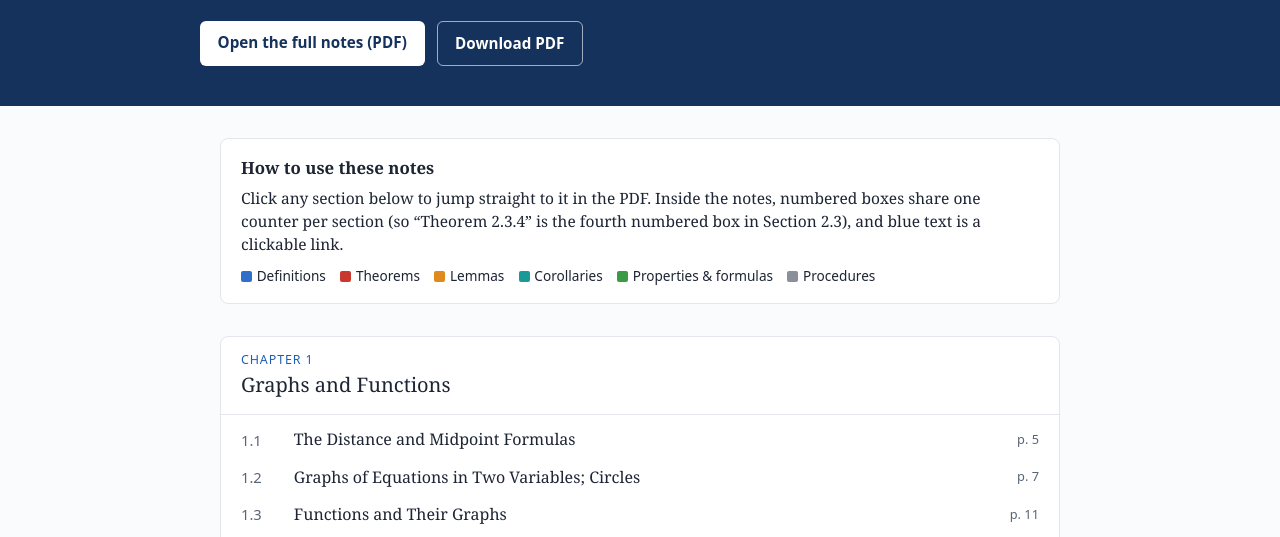
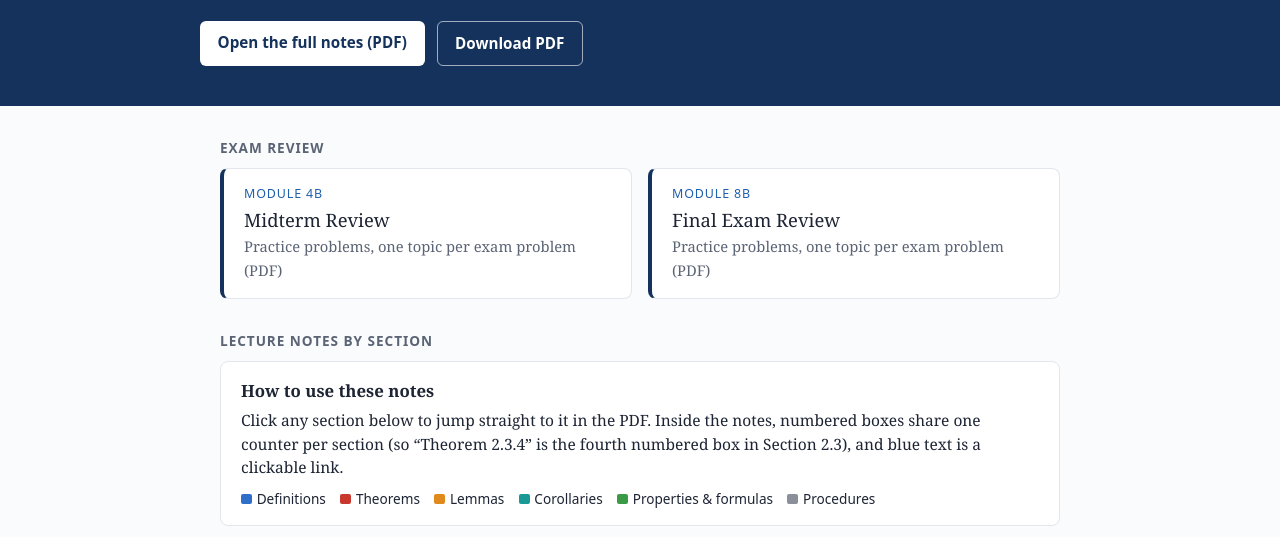
Before and after one commit to rpennell-math/math137-notes, a plain HTML site: page index.html in a window 1280 px wide. Shown: the part 195-732 px from the top of the page. Drawn offline with Linux system fonts and the light colour scheme.

Commit message:
Add midterm and final exam review (student versions)

```diff
--- a/index.html
+++ b/index.html
@@ -35,6 +35,13 @@
   .sn { font-family:system-ui,sans-serif; font-variant-numeric:tabular-nums; color:var(--muted); min-width:2.4rem; font-size:.92rem; padding-top:.08rem; }
   .st { flex:1; }
   .pg { font-family:system-ui,sans-serif; color:var(--muted); font-size:.8rem; white-space:nowrap; padding-top:.15rem; }
+  .reviews { display:grid; grid-template-columns:repeat(auto-fit,minmax(240px,1fr)); gap:1rem; margin-bottom:2rem; }
+  .review { background:var(--card); border:1px solid var(--line); border-left:4px solid #14325c; border-radius:8px; padding:1rem 1.25rem; text-decoration:none; color:var(--ink); display:block; }
+  .review:hover { background:#f2f5fa; }
+  .review .cl { margin-bottom:.15rem; }
+  .review strong { font-size:1.15rem; font-weight:normal; display:block; }
+  .review span.d { color:var(--muted); font-size:.92rem; }
+  .sechead { font-family:system-ui,sans-serif; font-size:.85rem; text-transform:uppercase; letter-spacing:.07em; color:var(--muted); margin:0 0 .6rem; font-weight:600; }
   footer { text-align:center; color:var(--muted); font-size:.85rem; padding:0 1rem 2.5rem; font-family:system-ui,sans-serif; }
   @media (max-width:560px) { header h1 { font-size:1.8rem; } .pg { display:none; } }
 </style>
@@ -53,6 +60,12 @@
   </div>
 </header>
 <main class="wrap">
+  <h2 class="sechead">Exam review</h2>
+  <div class="reviews">
+    <a class="review" href="MATH137-Midterm-Review.pdf"><span class="cl">Module 4B</span><strong>Midterm Review</strong><span class="d">Practice problems, one topic per exam problem (PDF)</span></a>
+    <a class="review" href="MATH137-Final-Review.pdf"><span class="cl">Module 8B</span><strong>Final Exam Review</strong><span class="d">Practice problems, one topic per exam problem (PDF)</span></a>
+  </div>
+  <h2 class="sechead">Lecture notes by section</h2>
   <div class="guide">
     <h2>How to use these notes</h2>
     Click any section below to jump straight to it in the PDF. Inside the notes, numbered boxes share one counter per section (so &ldquo;Theorem 2.3.4&rdquo; is the fourth numbered box in Section 2.3), and blue text is a clickable link.
```
Also changed, not shown: 2 other files.
